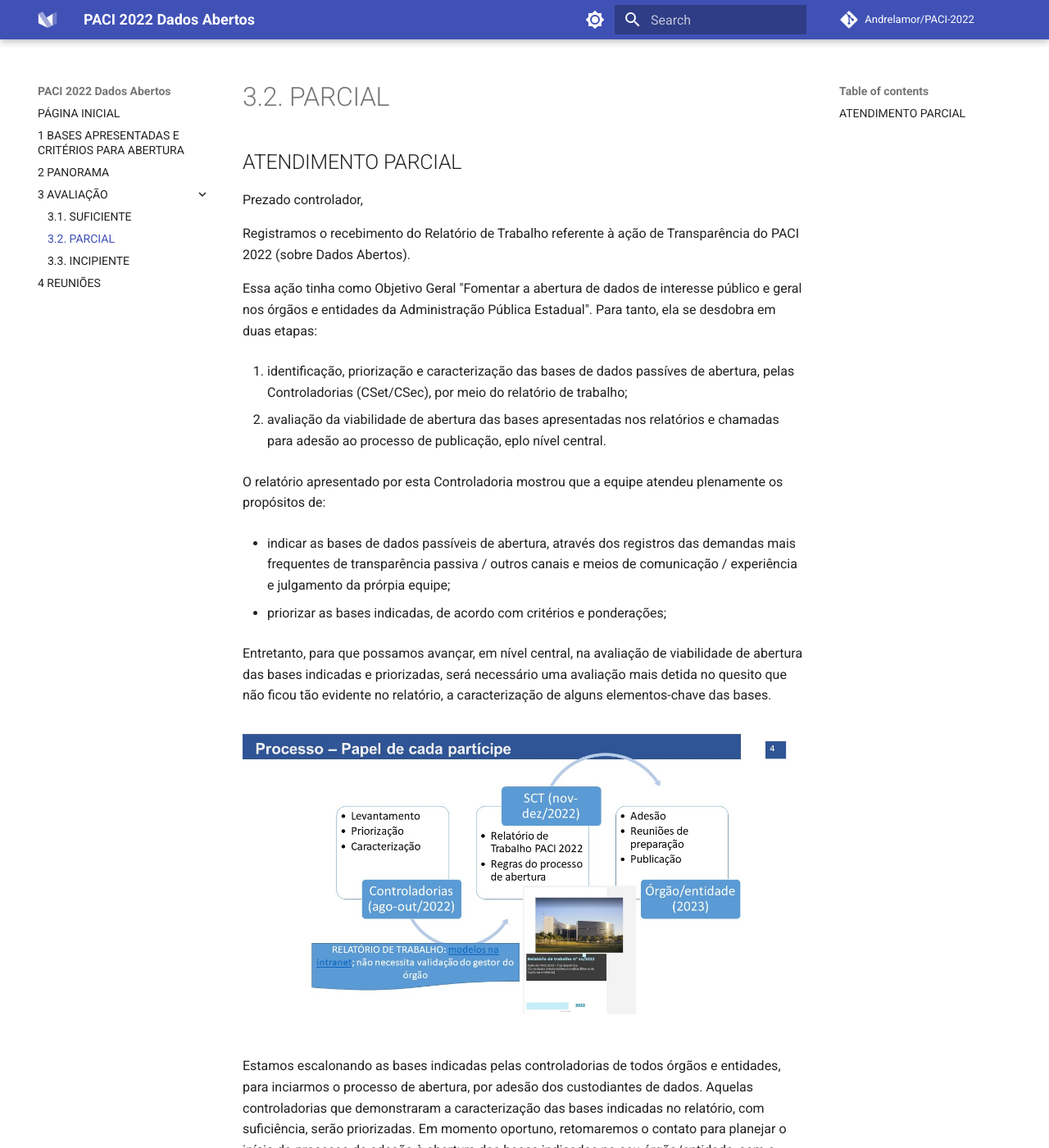
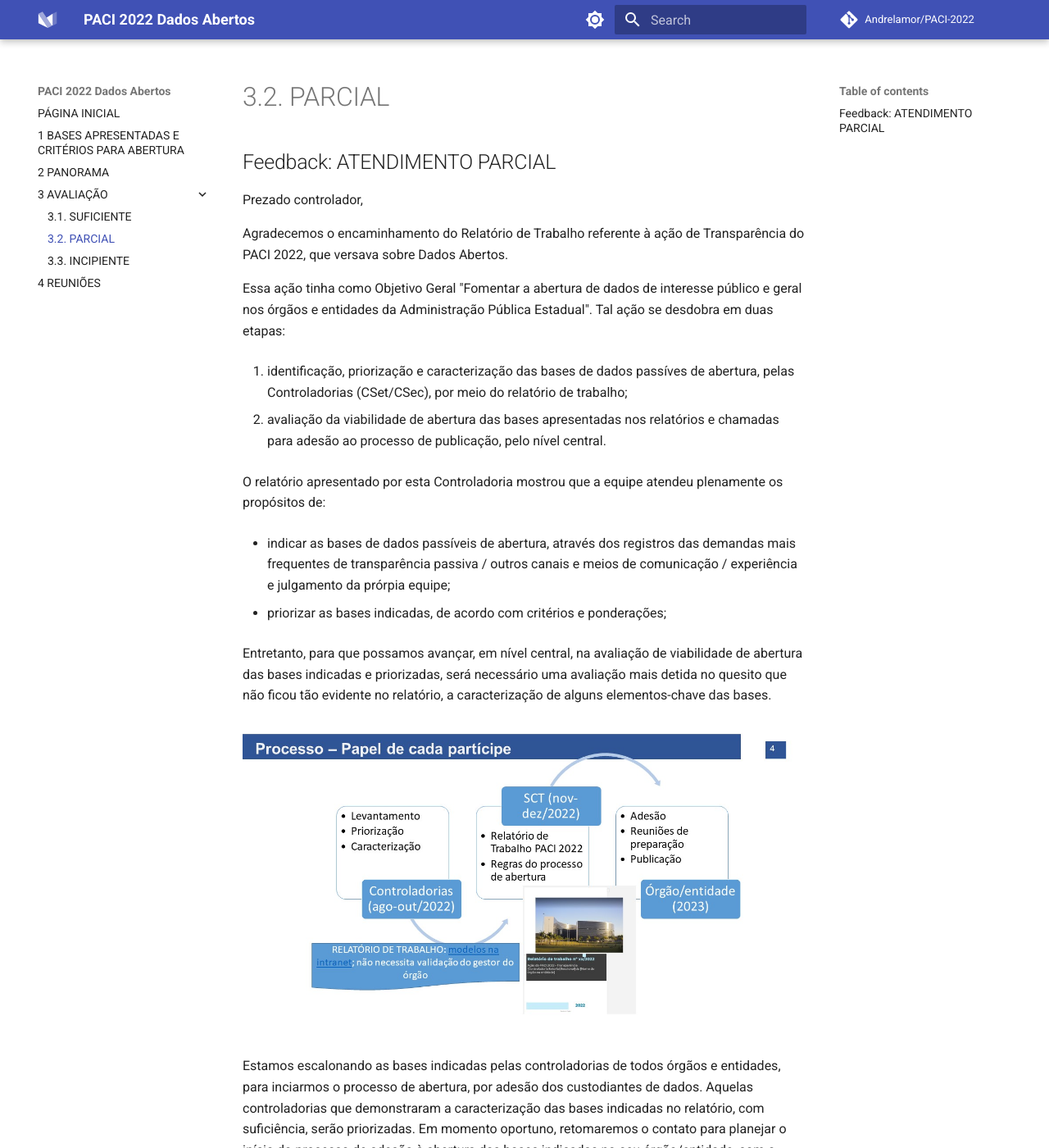
Before and after one commit to transparencia-mg/PACI-2022, an MkDocs documentation site: the page built from docs/parcial.md, in a window 1280 px wide and 1400 px high. Shown: the whole window at 82% size. Built offline with MkDocs 1.6.1 and Material for MkDocs 9.7.7, drawn with Linux system fonts in a browser that asks for light colours; comment, search, counter and statistics services are not loaded; some of the changed text lies outside the part shown.

Commit message:
Update parcial.md

```diff
--- a/docs/parcial.md
+++ b/docs/parcial.md
@@ -1,14 +1,14 @@
-## ATENDIMENTO PARCIAL
+## Feedback: ATENDIMENTO PARCIAL
 
 Prezado controlador,
 
-Registramos o recebimento do Relatório de Trabalho referente à ação de Transparência do PACI 2022 (sobre Dados Abertos).
+Agradecemos o encaminhamento do Relatório de Trabalho referente à ação de Transparência do PACI 2022, que versava sobre Dados Abertos.
 
-Essa ação tinha como Objetivo Geral "Fomentar a abertura de dados de interesse público e geral nos órgãos e entidades da Administração Pública Estadual". Para tanto, ela se desdobra em duas etapas:
+Essa ação tinha como Objetivo Geral "Fomentar a abertura de dados de interesse público e geral nos órgãos e entidades da Administração Pública Estadual". Tal ação se desdobra em duas etapas:
 
 1. identificação, priorização e caracterização das bases de dados passíves de abertura, pelas Controladorias (CSet/CSec), por meio do relatório de trabalho;
 
-2. avaliação da viabilidade de abertura das bases apresentadas nos relatórios e chamadas para adesão ao processo de publicação, eplo nível central.
+2. avaliação da viabilidade de abertura das bases apresentadas nos relatórios e chamadas para adesão ao processo de publicação, pelo nível central.
 
 O relatório apresentado por esta Controladoria mostrou que a equipe atendeu plenamente os propósitos de:
 
```
Also changed, not shown: other parts of docs/parcial.md (+1 -1 lines).
